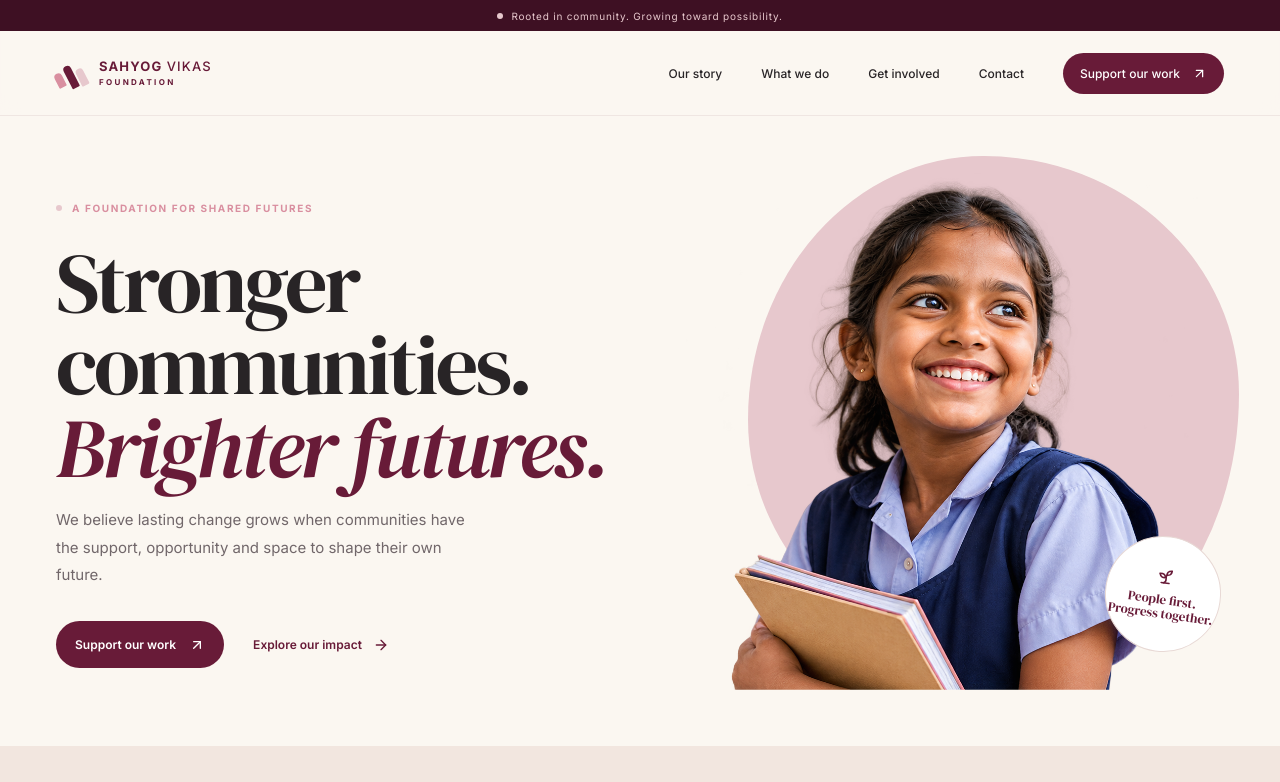
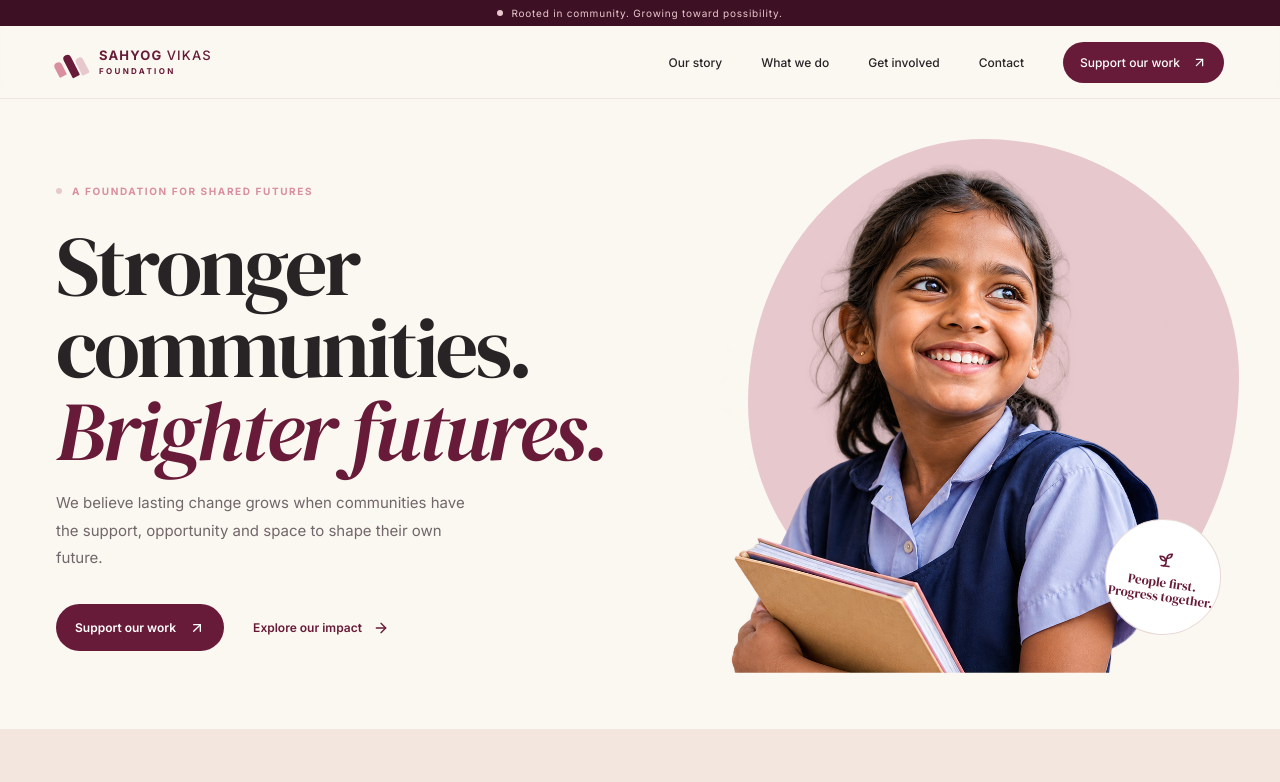
Before and after one commit to personal-code-0209/Sahyogvikasfoundation, a Next.js app: page / in a window 1280 px wide. Shown: the top 782 px of the page. Built offline with nearby package versions, Linux system fonts and the light colour scheme; no server answers.

Commit message:
Reduce header height

```diff
--- a/app/globals.css
+++ b/app/globals.css
@@ -62,7 +62,7 @@ a:focus-visible, button:focus-visible, input:focus-visible, select:focus-visible
   border: 0;
 }
 .top-note {
-  height: 31px;
+  height: 26px;
   background: var(--forest-deep);
   color: var(--color-blush);
   display: flex;
@@ -91,7 +91,7 @@ a:focus-visible, button:focus-visible, input:focus-visible, select:focus-visible
 .nav-wrap {
   position: relative;
   width: min(1310px, calc(100% - 112px));
-  height: 84px;
+  height: 72px;
   margin: auto;
   display: flex;
   align-items: center;
@@ -1001,11 +1001,11 @@ h1 em, h2 em { color: var(--sage); font-weight: 400; }
   .page-shell, .footer-main, .footer-bottom { width: calc(100% - 40px); }
   .section-pad { padding-block: 75px; }
   .top-note { height: 29px; font-size: 9px; }
-  .nav-wrap { width: calc(100% - 40px); height: 69px; }
+  .nav-wrap { width: calc(100% - 40px); height: 60px; }
   .menu-toggle { display: inline-flex; }
   .main-nav {
     position: absolute;
-    top: 69px;
+    top: 60px;
     right: 0;
     left: 0;
     display: none;
```
